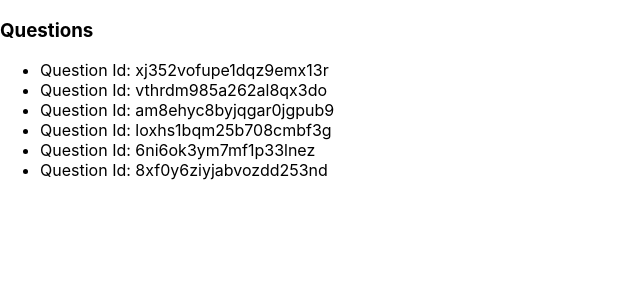
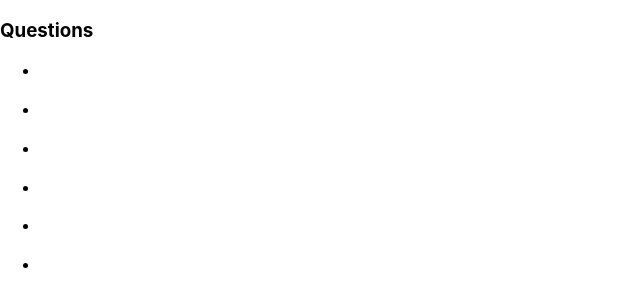
Before and after one commit to UXDoireann/Would-you-rather, a React (Create React App) app: page / in a window 1280 px wide. Shown: the top 306 px of the page, without its empty margins (0-640 px from the left). Built offline with nearby package versions, Linux system fonts and the light colour scheme.

Commit message:
Feat:Start Question Component

```diff
--- a/src/components/Dashboard.js
+++ b/src/components/Dashboard.js
@@ -1,16 +1,17 @@
 import React, {Component} from 'react'
 import {connect} from 'react-redux'
+import Question from './Question'
 
 class Dashboard extends Component{
     render(){
-        console.log(this.props)
+
         return(
             <div>
                <h3 className ='center'>Questions</h3>
                <ul className ="question-list">
                    {this.props.questionIds.map((id)=>(
                        <li key ={id}>
-                           <div>Question Id: {id}</div>
+                           <div><Question id={id}/></div>
                        </li>
                    ))}
                </ul>
--- /dev/null
+++ b/src/components/Question.js
@@ -0,0 +1,27 @@
+import React, {Component} from 'react'
+import {connect} from 'react-redux'
+import {formatQuestion} from '../utils/_DATA'
+
+class Question extends Component{
+
+    render(){
+        console.log(this.props)
+
+        return(
+            <div className ='question'>
+
+            </div>
+        )
+    }
+}
+
+function mapStateToProps({loggedInUser, users, questions}, {id}){
+    const question = questions[id]
+
+    return{
+        loggedInUser,
+        questions: formatQuestion(question, users[question.author], loggedInUser)
+    }
+}
+
+export default connect(mapStateToProps)(Question)
--- a/src/reducers/index.js
+++ b/src/reducers/index.js
@@ -6,5 +6,5 @@
 export default combineReducers({
     loggedInUser,
     users,
-    questions
+    questions,
 })
```
